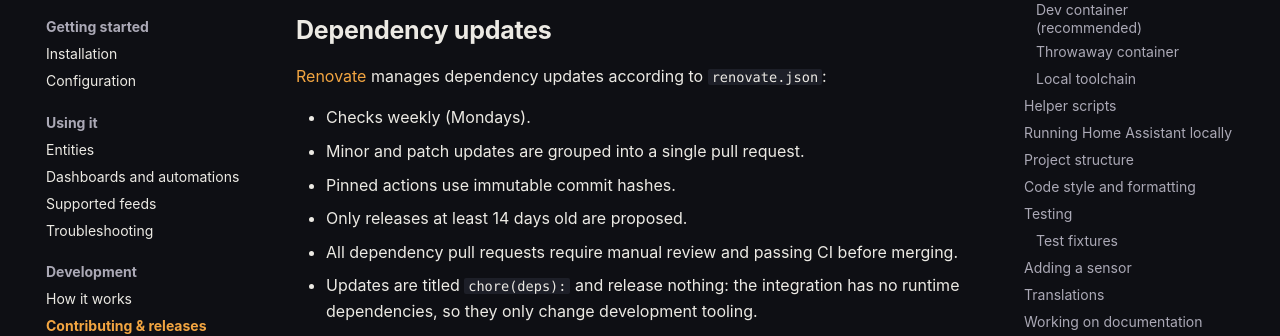
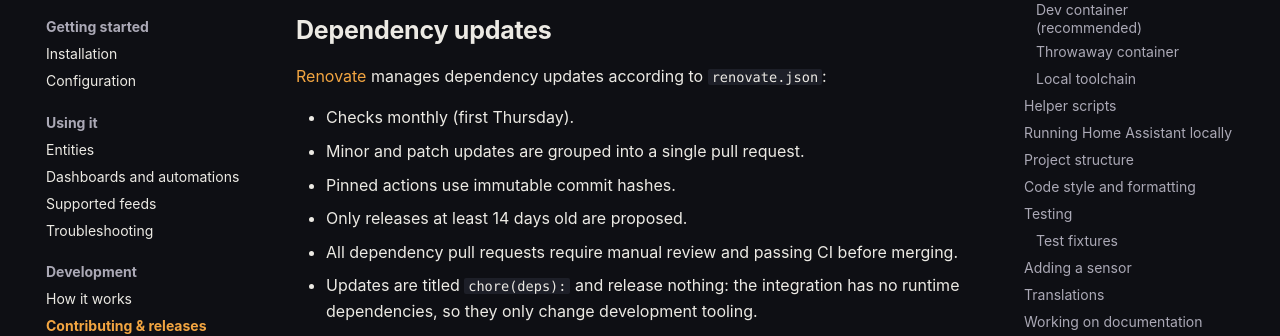
Before and after one commit to blunan/gbfs-ha-integration, an MkDocs documentation site: the page built from docs/development.md, in a window 1280 px wide and 900 px high, scrolled down 5276 px. Shown: the part 153-489 px from the top of the window. Built offline with MkDocs 1.6.1 and Material for MkDocs 9.7.7, drawn with Linux system fonts in a browser that asks for light colours; some web fonts are replaced; comment, search, counter and statistics services are not loaded.

Commit message:
chore: schedule Renovate for the first Thursday of the month

```diff
--- a/docs/development.md
+++ b/docs/development.md
@@ -188,7 +188,7 @@ GitHub Actions runs automated checks on every pull request and push to `main`:
 
 [Renovate](https://docs.renovatebot.com/) manages dependency updates according to `renovate.json`:
 
-- Checks weekly (Mondays).
+- Checks monthly (first Thursday).
 - Minor and patch updates are grouped into a single pull request.
 - Pinned actions use immutable commit hashes.
 - Only releases at least 14 days old are proposed.
--- a/renovate.json
+++ b/renovate.json
@@ -3,9 +3,9 @@
   "extends": [
     "config:recommended",
     "group:allNonMajor",
-    "schedule:weekly",
     ":configMigration"
   ],
+  "schedule": ["* * 1-7 * 4"],
   "timezone": "America/Mexico_City",
   "minimumReleaseAge": "14 days",
   "internalChecksFilter": "strict",
```
